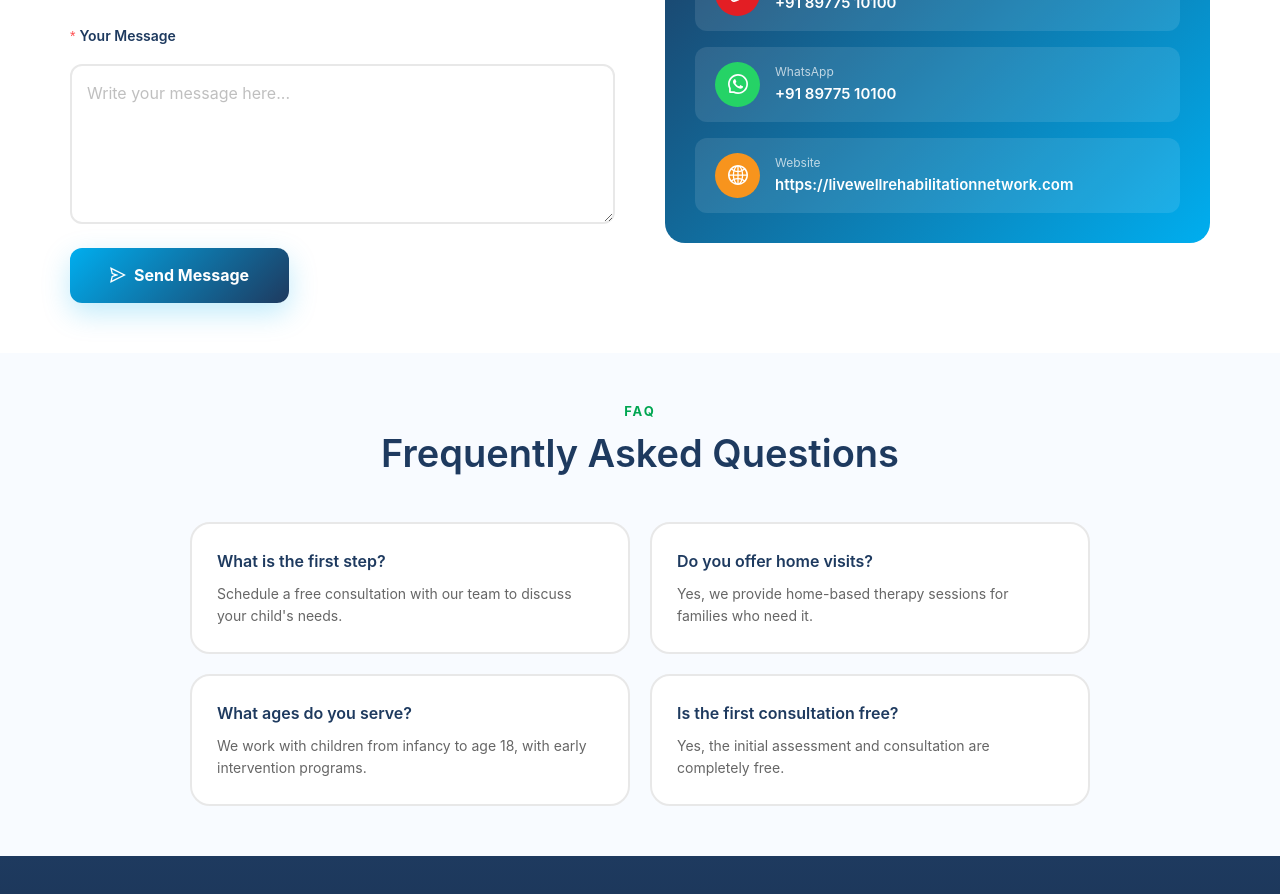
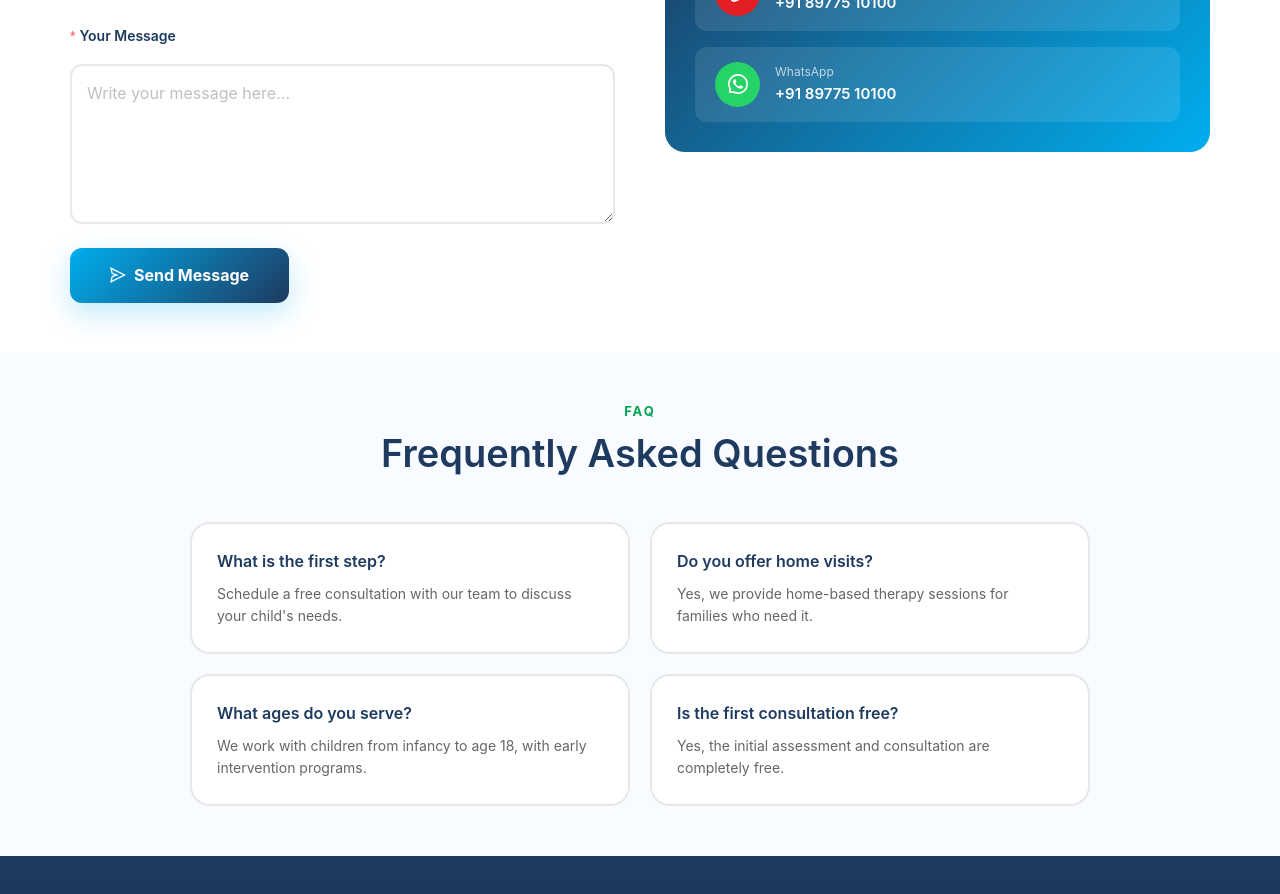
Before and after one commit to charankumarpalimara/LIVEWELL, a React (Vite) app: page /contact in a window 1280 px wide. Shown: the part 2340-3234 px from the top of the page. Built offline with nearby package versions, Linux system fonts and the light colour scheme; no server answers.

Commit message:
Update Contact.jsx

```diff
--- a/src/pages/Contact.jsx
+++ b/src/pages/Contact.jsx
@@ -671,7 +671,7 @@ const Contact = () => {
                   {[
                     { icon: <PhoneOutlined />, label: 'Call Now', value: '+91 89775 10100', color: '#e31e24' },
                     { icon: <WhatsAppOutlined />, label: 'WhatsApp', value: '+91 89775 10100', color: '#25d366' },
-                    { icon: <GlobalOutlined />, label: 'Website', value: 'https://livewellrehabilitationnetwork.com', color: '#f7941d' },
+                    // { icon: <GlobalOutlined />, label: 'Website', value: 'https://livewellrehabilitationnetwork.com', color: '#f7941d' },
                   ].map((item, index) => (
                     <Col xs={24} key={index}>
                       <div
```
